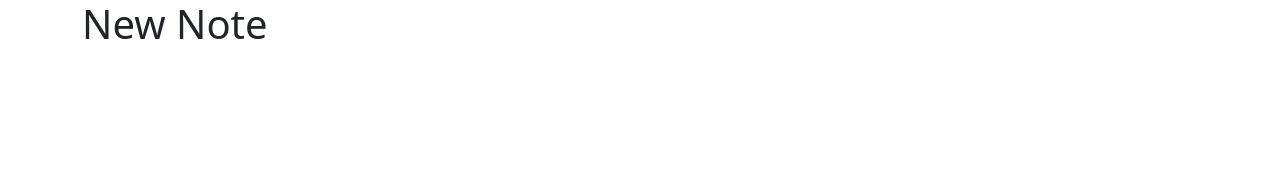
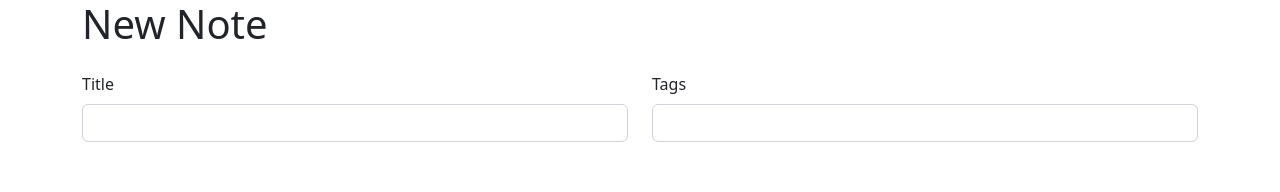
Before and after one commit to akshay-gupta7/markdown-note-taking-react, a React (Vite) app: page /new in a window 1280 px wide. Shown: the top 192 px of the page. Built offline with nearby package versions, Linux system fonts and the light colour scheme.

Commit message:
Add Title and Tags columns in NoteForm

```diff
--- a/src/NoteForm.tsx
+++ b/src/NoteForm.tsx
@@ -4,7 +4,20 @@ export function NoteForm(){
     return (
     <Form>
         <Stack gap={4}>
-
+            <Row>
+                <Col>
+                    <Form.Group controlId="title">
+                        <Form.Label>Title</Form.Label>
+                        <Form.Control required />
+                    </Form.Group>
+                </Col>
+                <Col>
+                    <Form.Group controlId="tags">
+                        <Form.Label>Tags</Form.Label>
+                        <Form.Control required />
+                    </Form.Group>
+                </Col>
+            </Row>
         </Stack>
     </Form>
     )
```
